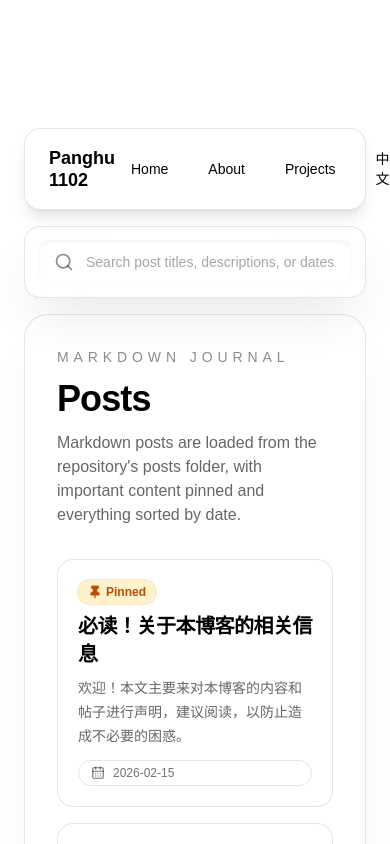
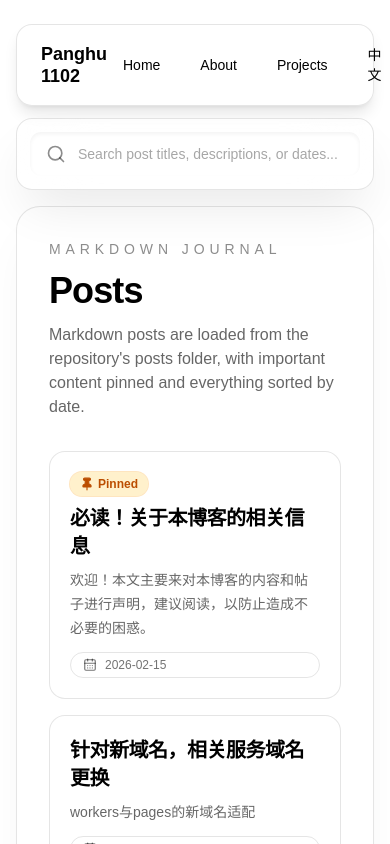
Before and after one commit to Panghu1102/next-blog, a Next.js app: page /en/posts in a window 390 px wide. Shown: the top 844 px of the page. Built offline with nearby package versions, Linux system fonts and the light colour scheme.

Commit message:
style: reduce whitespace above posts navigation

```diff
--- a/src/components/posts/PostsList.tsx
+++ b/src/components/posts/PostsList.tsx
@@ -29,14 +29,14 @@ export function PostsList({ posts }: PostsListProps) {
   const result = keyword ? fuse.search(keyword).map((item) => item.item) : posts;
 
   return (
-    <main className="min-h-screen overflow-hidden bg-white px-6 pb-20 pt-28 text-black dark:bg-black dark:text-white">
+    <main className="min-h-screen overflow-hidden bg-white px-4 pb-20 pt-4 text-black dark:bg-black dark:text-white sm:px-6 sm:pt-6">
       <div className="pointer-events-none fixed inset-0 -z-10 bg-[radial-gradient(circle_at_top_left,rgba(99,102,241,0.18),transparent_32rem),radial-gradient(circle_at_bottom_right,rgba(236,72,153,0.16),transparent_30rem)]" />
 
       <motion.div
         initial={{ opacity: 0, y: -18 }}
         animate={{ opacity: 1, y: 0 }}
         transition={{ duration: 0.55, ease: "easeOut" }}
-        className="sticky top-4 z-40 mx-auto mb-8 w-full max-w-4xl space-y-4"
+        className="sticky top-2 z-40 mx-auto mb-6 w-full max-w-4xl space-y-3 sm:top-4 sm:mb-8 sm:space-y-4"
       >
         <NavBar />
         <div className="rounded-2xl border border-black/10 bg-white/35 p-3 shadow-2xl shadow-black/10 backdrop-blur-2xl supports-[backdrop-filter]:bg-white/25 dark:border-white/10 dark:bg-black/35 dark:shadow-white/5 dark:supports-[backdrop-filter]:bg-black/25">
```
